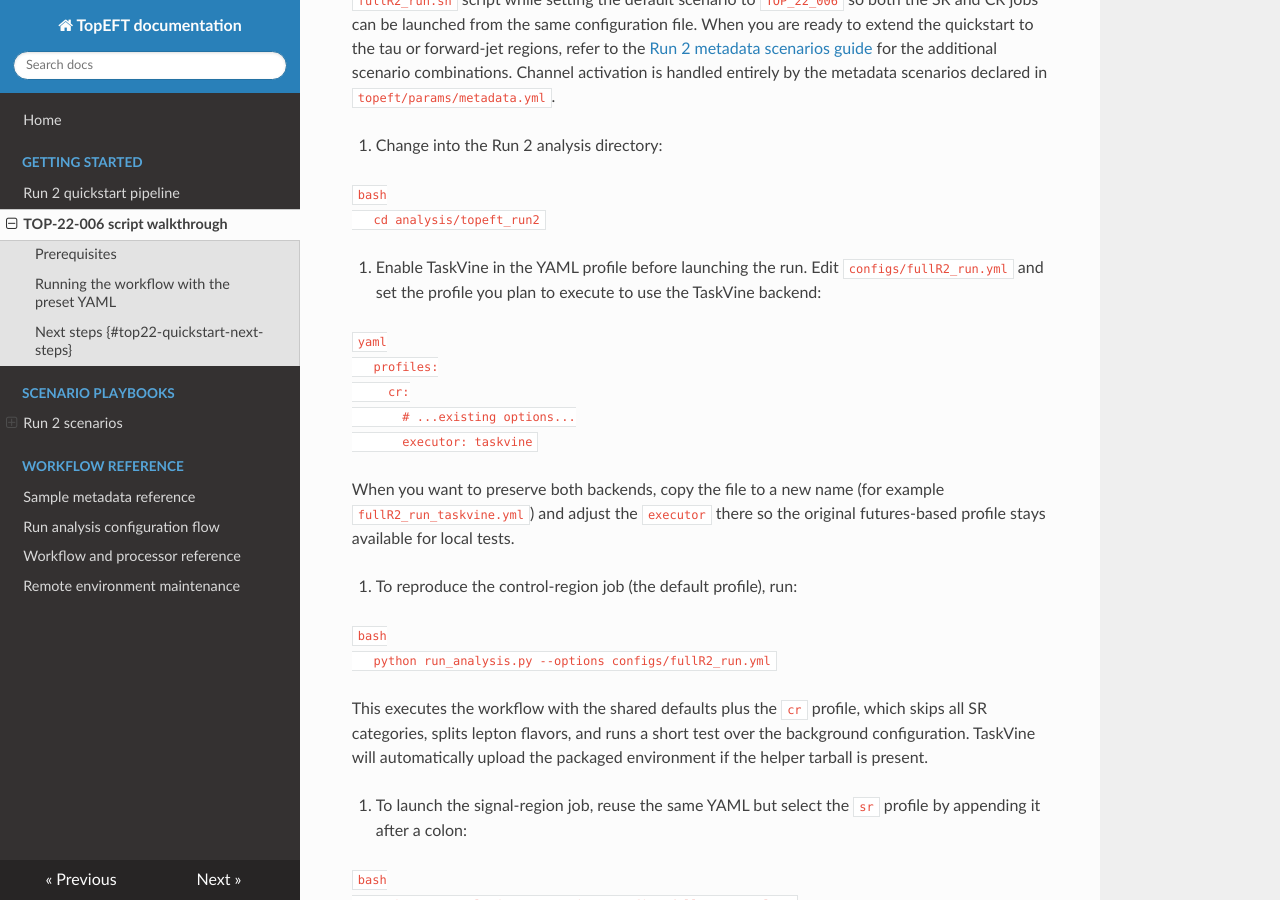
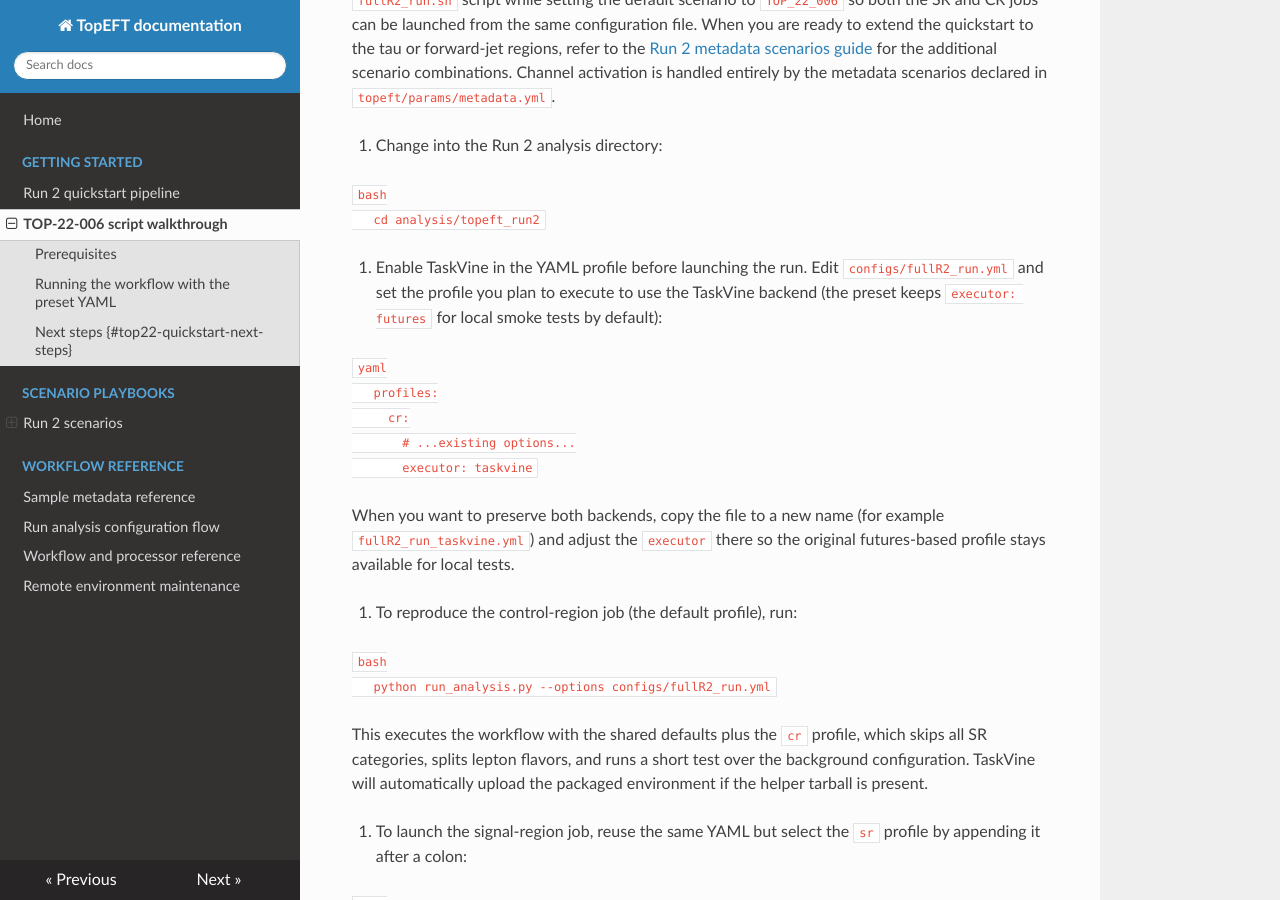
Before and after one commit to TopEFT/topeft, an MkDocs documentation site: the page built from docs/quickstart_top22_006.md, in a window 1280 px wide and 900 px high, scrolled down 1359 px. Built offline with MkDocs 1.6.1, drawn with Linux system fonts in a browser that asks for light colours; nearby versions of some CDN libraries.

Commit message:
Clarify TaskVine executor configuration

````diff
--- a/docs/quickstart_top22_006.md
+++ b/docs/quickstart_top22_006.md
@@ -69,7 +69,8 @@ scenarios declared in ``topeft/params/metadata.yml``.
 
 2. Enable TaskVine in the YAML profile before launching the run.  Edit
    ``configs/fullR2_run.yml`` and set the profile you plan to execute to use the
-   TaskVine backend:
+   TaskVine backend (the preset keeps ``executor: futures`` for local smoke
+   tests by default):
 
    ```yaml
    profiles:
````
Also changed, not shown: README.md (+2 -1 lines).
